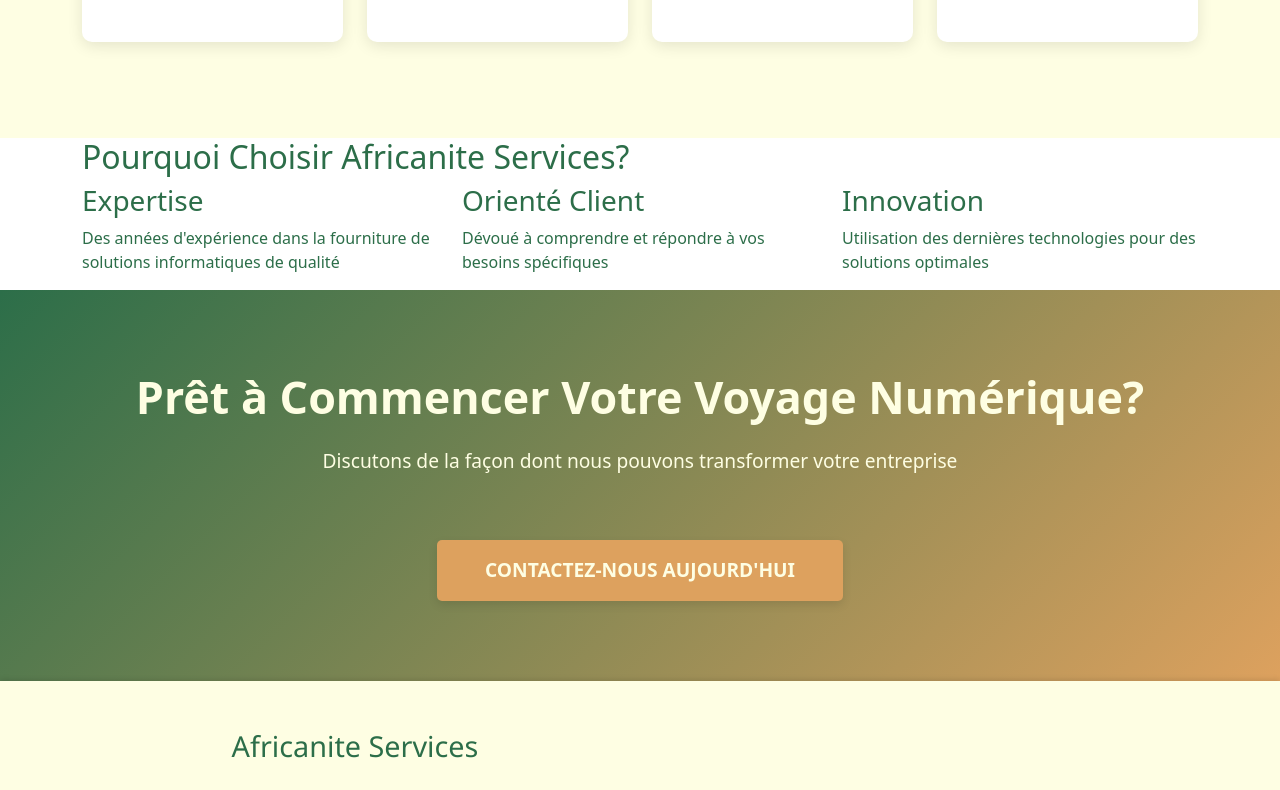
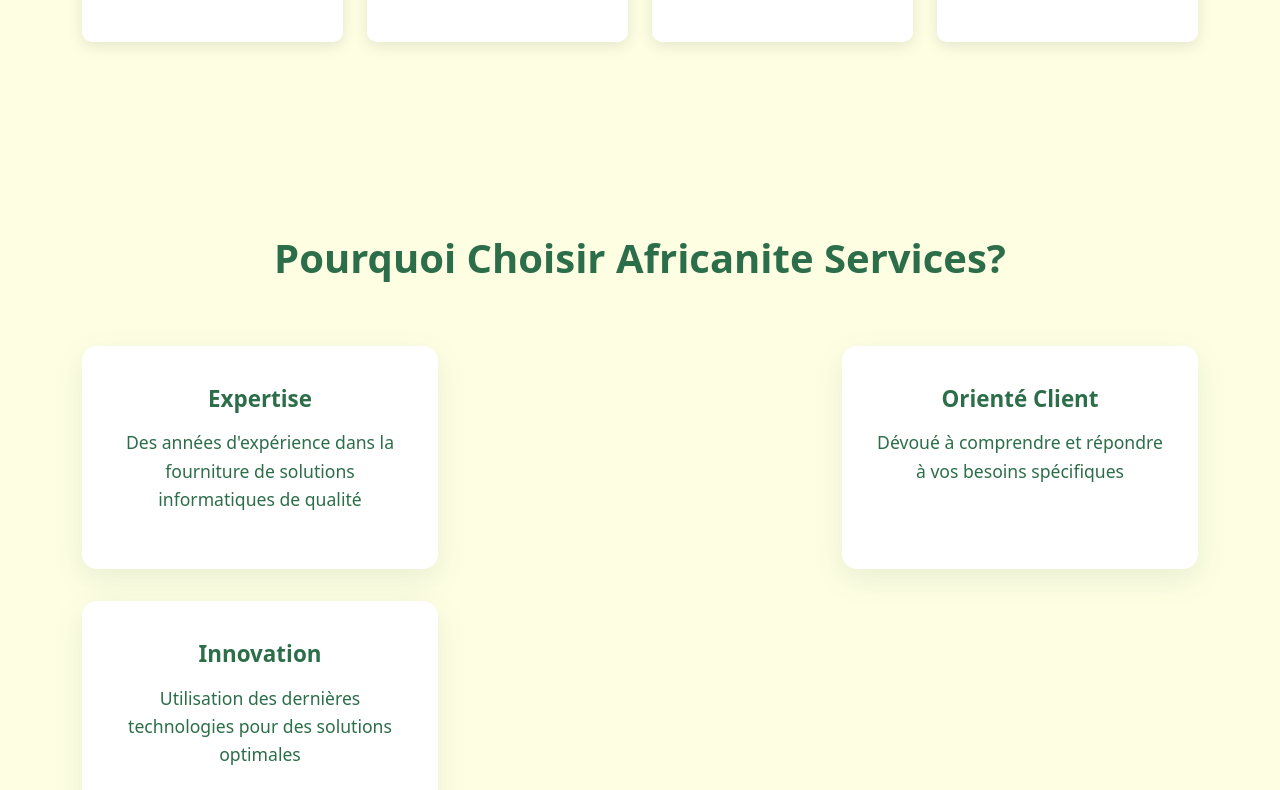
Before and after one commit to kandyfoma/africanite-services, a React (Vite) app in the folder africanite/: page / in a window 1280 px wide. Shown: the part 1280-2070 px from the top of the page. Built offline with nearby package versions, Linux system fonts and the light colour scheme.

Commit message:
Add new styles for "Why Us" section and feature cards in Home.css for improved layout and user experience

```diff
--- a/africanite/src/styles/Home.css
+++ b/africanite/src/styles/Home.css
@@ -190,6 +190,59 @@
     box-shadow: 0 6px 15px rgba(0, 0, 0, 0.15);
 }
 
+.why-us {
+    background-color: var(--background-light);
+    padding: 6rem 0;
+}
+
+.why-us h2 {
+    text-align: center;
+    margin-bottom: 4rem;
+    color: var(--primary-color);
+    font-size: 2.5rem;
+    font-weight: 700;
+}
+
+.features-grid {
+    display: flex;
+    justify-content: space-between;
+    gap: 2rem;
+}
+
+.feature {
+    background: #fff;
+    padding: 2.5rem 2rem;
+    border-radius: 15px;
+    box-shadow: 0 10px 30px var(--shadow);
+    height: 100%;
+    text-align: center;
+    transition: transform 0.3s ease, box-shadow 0.3s ease;
+}
+
+.feature:hover {
+    transform: translateY(-10px);
+    box-shadow: 0 15px 40px rgba(0, 0, 0, 0.15);
+}
+
+.feature i {
+    font-size: 3rem;
+    color: var(--accent-color);
+    margin-bottom: 1.8rem;
+}
+
+.feature h3 {
+    color: var(--primary-color);
+    font-weight: 600;
+    margin-bottom: 1rem;
+    font-size: 1.4rem;
+}
+
+.feature p {
+    color: var(--text-dark);
+    font-size: 1.1rem;
+    line-height: 1.6;
+}
+
 @media (max-width: 768px) {
     .hero h1 {
         font-size: 2.5rem;
@@ -204,6 +257,11 @@
         padding: 4rem 0;
     }
 
+    .why-us h2 {
+        font-size: 2rem;
+        margin-bottom: 3rem;
+    }
+
     .service-card {
         margin-bottom: 2rem;
     }
```
